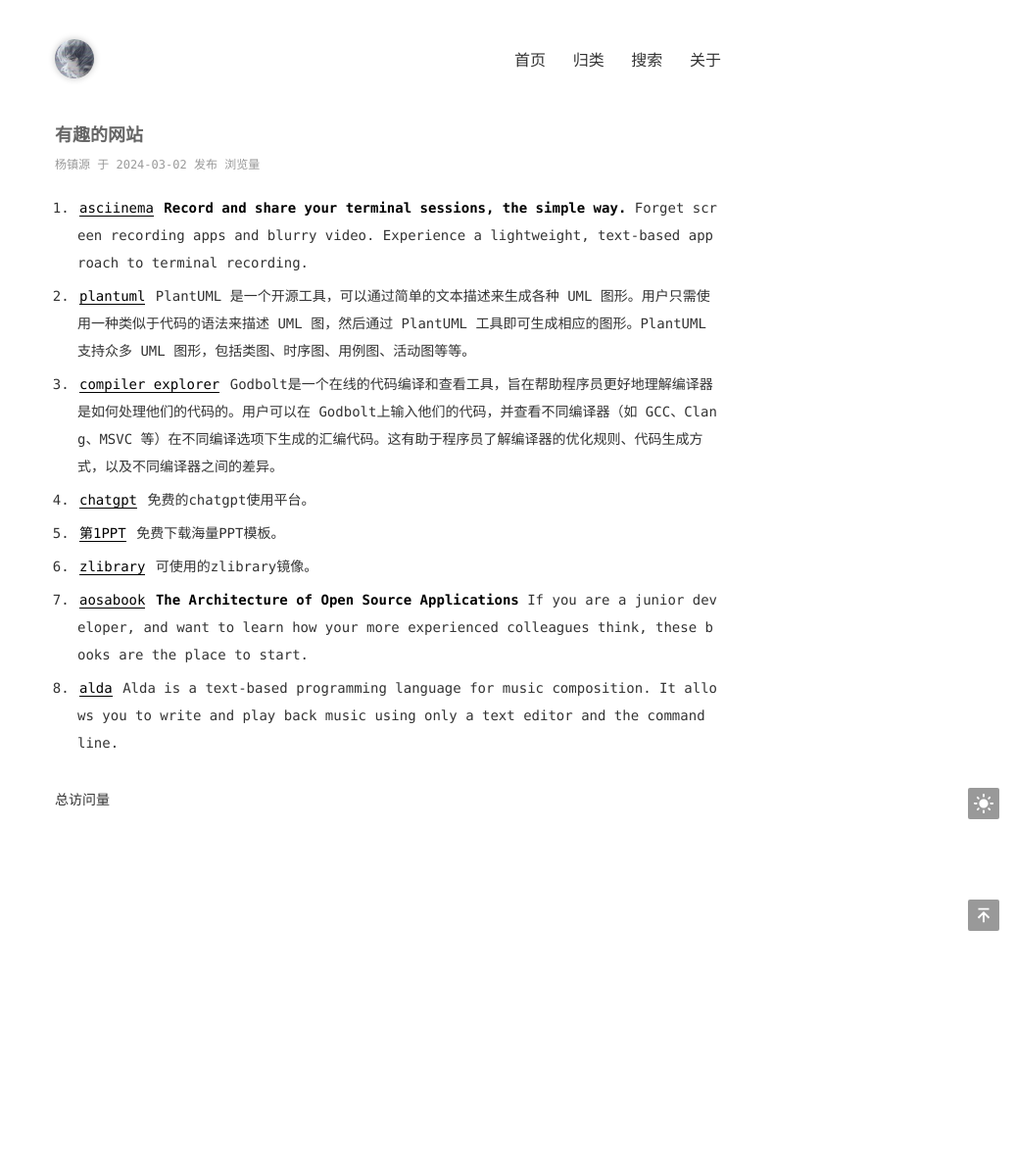
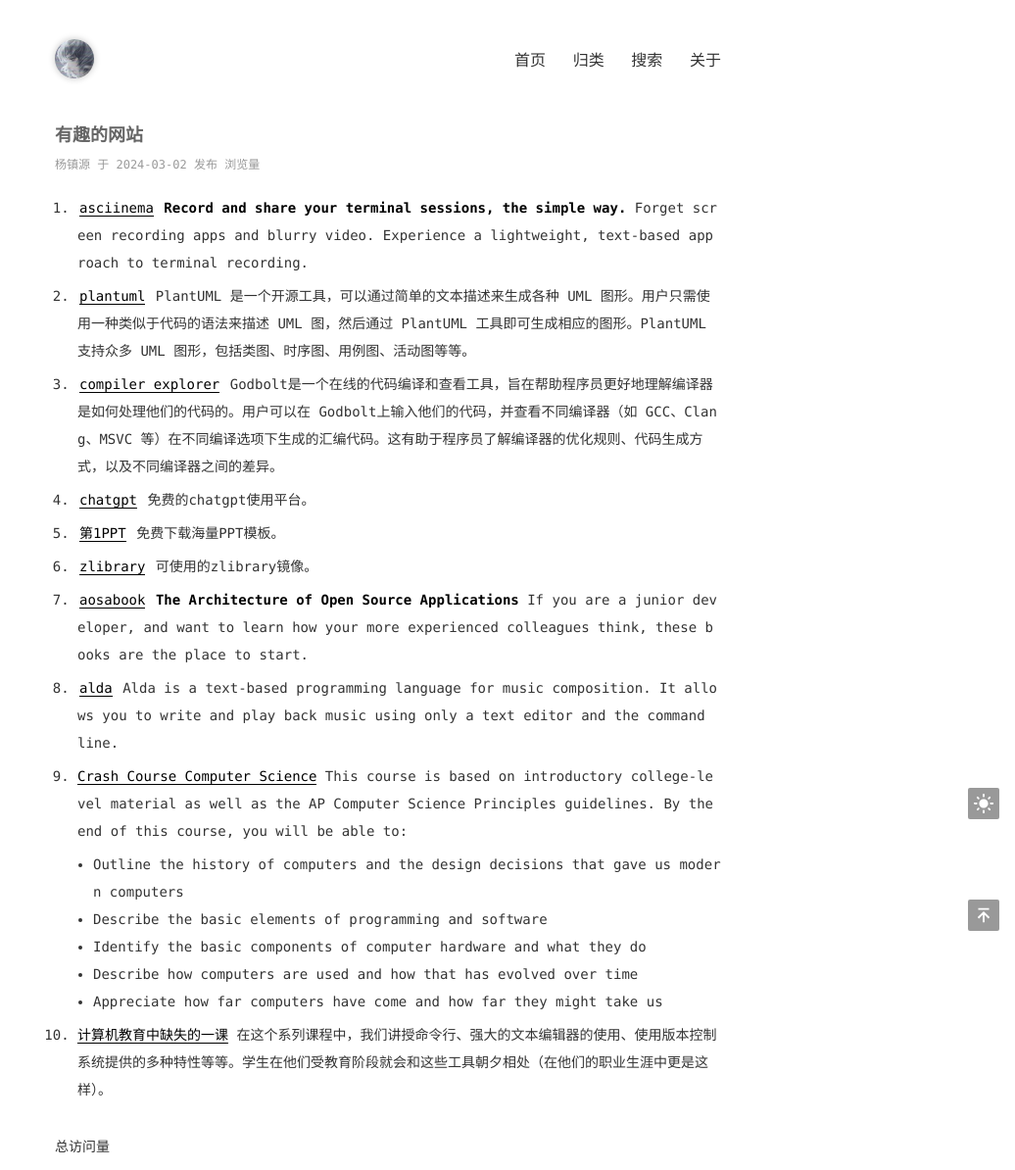
Before and after one commit to Yangzy0723/Yangzy0723.github.io, a Jekyll site: the page built from _posts/2024-03-02-有趣的网站.md, in a window 1280 px wide. Shown: the whole page at 98% size, without its empty margins (244-1280 px from the left). Built offline with Jekyll 4.4.1, drawn with Linux system fonts in a browser that asks for light colours; comment, search, counter and statistics services are not loaded.

Commit message:
add two cs video

```diff
--- a/_posts/2024-03-02-有趣的网站.md
+++ b/_posts/2024-03-02-有趣的网站.md
@@ -28,3 +28,14 @@ categories: [杂项]
 
 8. [alda](https://alda.io/)
     Alda is a text-based programming language for music composition. It allows you to write and play back music using only a text editor and the command line.
+
+9.  [Crash Course Computer Science](https://www.bilibili.com/video/BV1EW411u7th/)
+    This course is based on introductory college-level material as well as the AP Computer Science Principles guidelines. By the end of this course, you will be able to:
+    - Outline the history of computers and the design decisions that gave us modern computers
+    - Describe the basic elements of programming and software
+    - Identify the basic components of computer hardware and what they do
+    - Describe how computers are used and how that has evolved over time
+    - Appreciate how far computers have come and how far they might take us
+
+10. [计算机教育中缺失的一课](https://missing-semester-cn.github.io/)
+    在这个系列课程中，我们讲授命令行、强大的文本编辑器的使用、使用版本控制系统提供的多种特性等等。学生在他们受教育阶段就会和这些工具朝夕相处（在他们的职业生涯中更是这样）。
```
